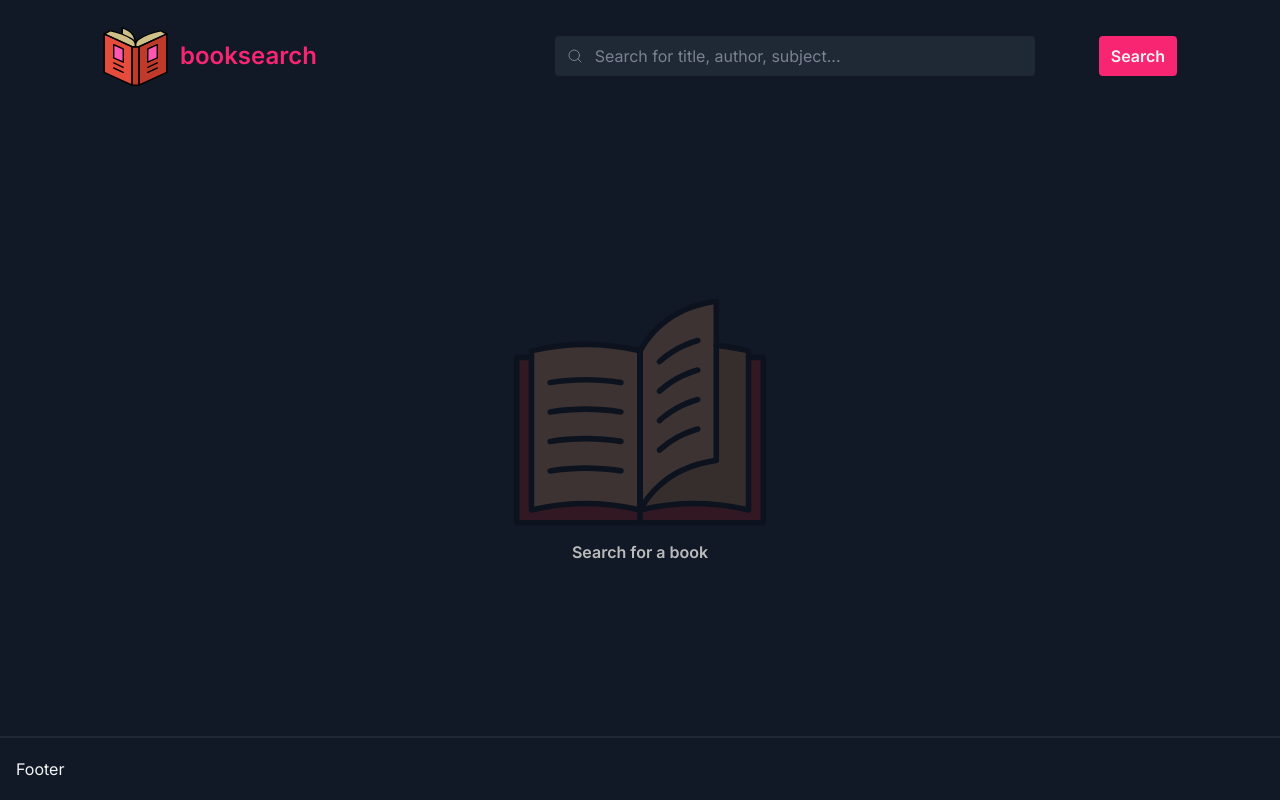
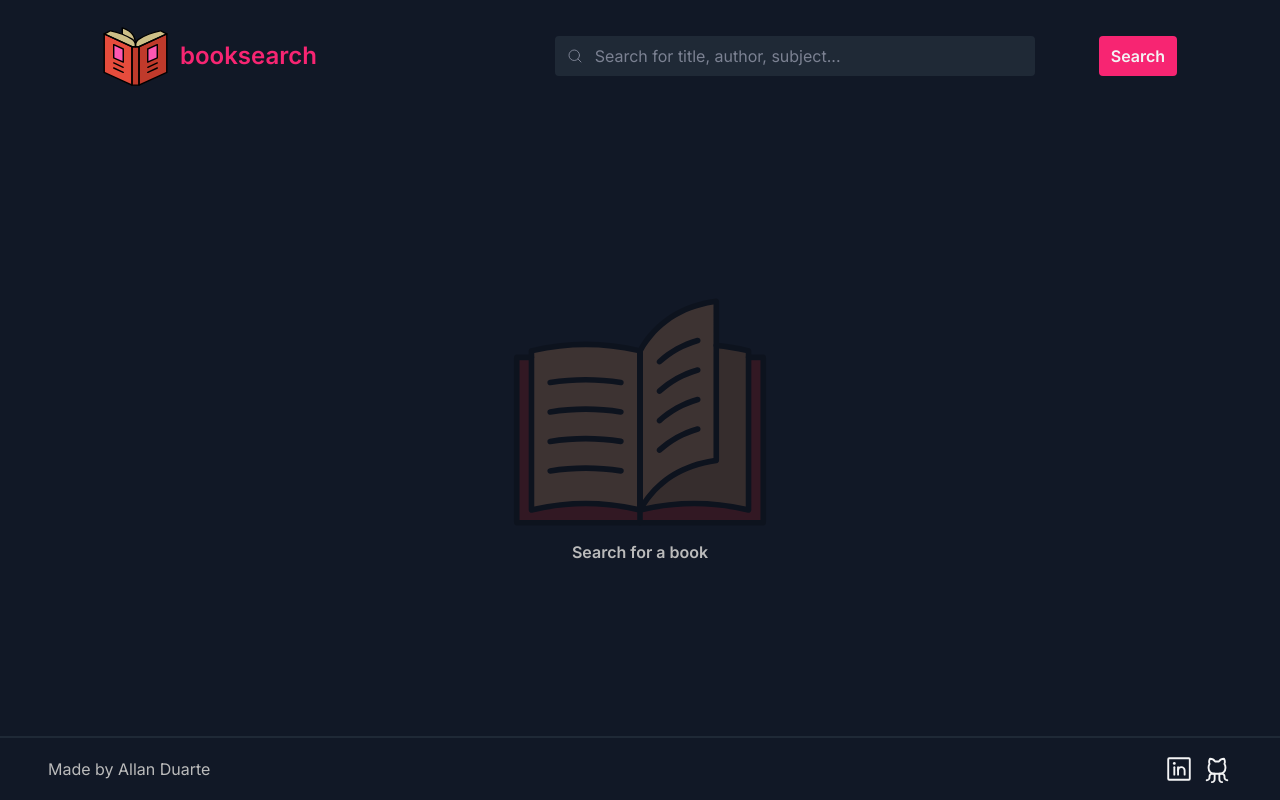
Before and after one commit to nullCommit/booksearch, a React (Vite) app: page / in a window 1280 px wide. Built offline with nearby package versions, Linux system fonts and the light colour scheme.

Commit message:
Update: add more information on Footer

```diff
--- a/src/components/Content.tsx
+++ b/src/components/Content.tsx
@@ -7,7 +7,7 @@ export function Content() {
   const { searchResults, loadNextResults } = useSearch();
 
   return (
-    <div className='flex flex-col h-[calc(100vh-11rem)]'>
+    <div className='flex flex-col min-h-[calc(100vh-11rem)]'>
       {searchResults &&
         searchResults.map(result => (
           <ContentCard key={result.id} content={result.volumeInfo} />
--- a/src/components/Footer.tsx
+++ b/src/components/Footer.tsx
@@ -1,7 +1,19 @@
+import { LinkedinLogo, GithubLogo } from 'phosphor-react';
+
 export function Footer() {
   return (
-    <div className='max-w-7xl w-full h-16 mx-auto px-4 flex items-center bg-[#111826] border-t-2 border-t-accent-300'>
-      <span>Footer</span>
+    <div className='max-w-7xl w-full h-16 mx-auto px-12 flex items-center justify-between bg-[#111826] border-t-2 border-t-accent-300'>
+      <span className='text-shadowText-100 font-thin'>
+        Made by Allan Duarte
+      </span>
+      <div className='flex gap-2'>
+        <a href='https://www.linkedin.com/in/allan-duarte/' target='_blank'>
+          <LinkedinLogo size={30} />
+        </a>
+        <a href='https://github.com/nullCommit' target='_blank'>
+          <GithubLogo size={30} />
+        </a>
+      </div>
     </div>
   );
 }
```
